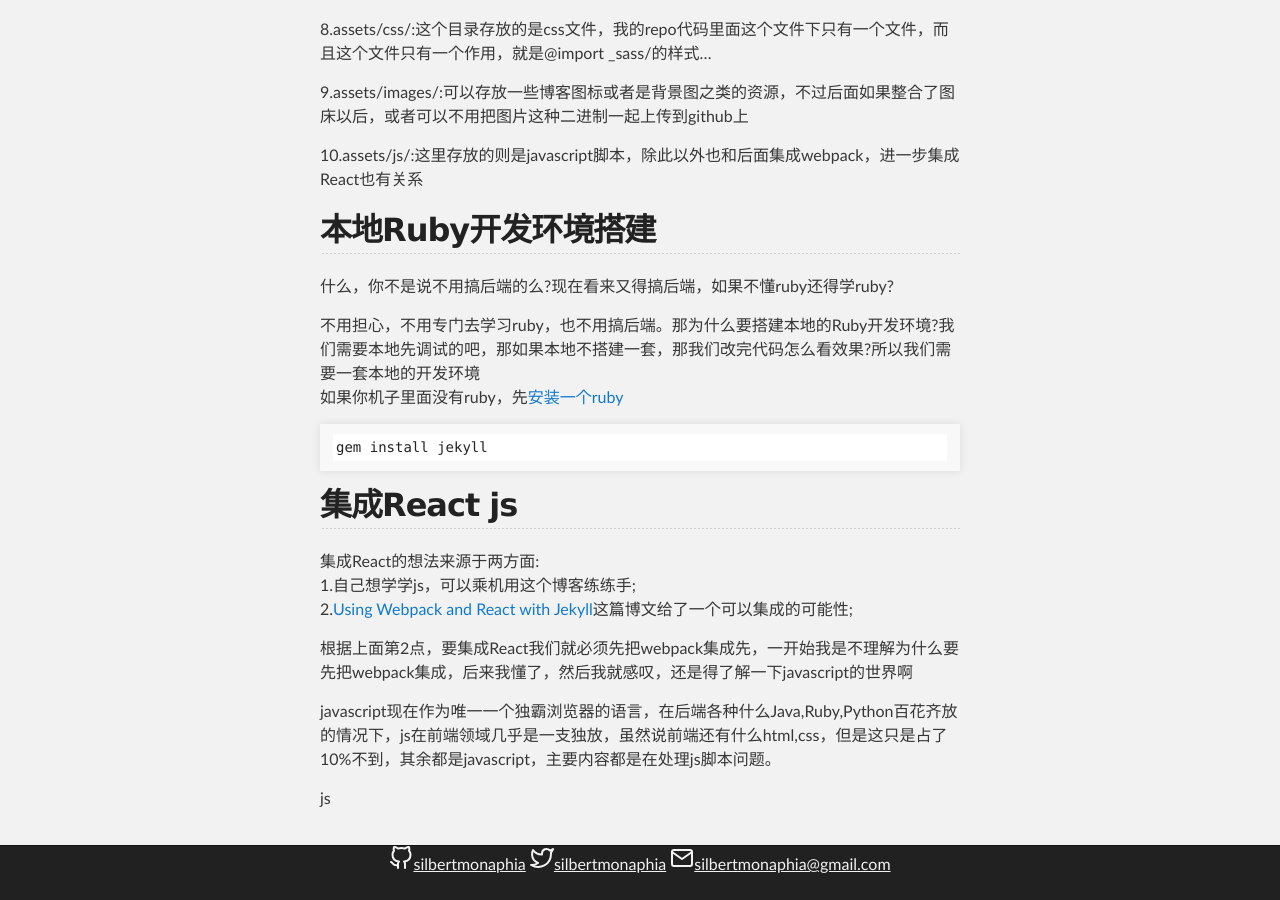
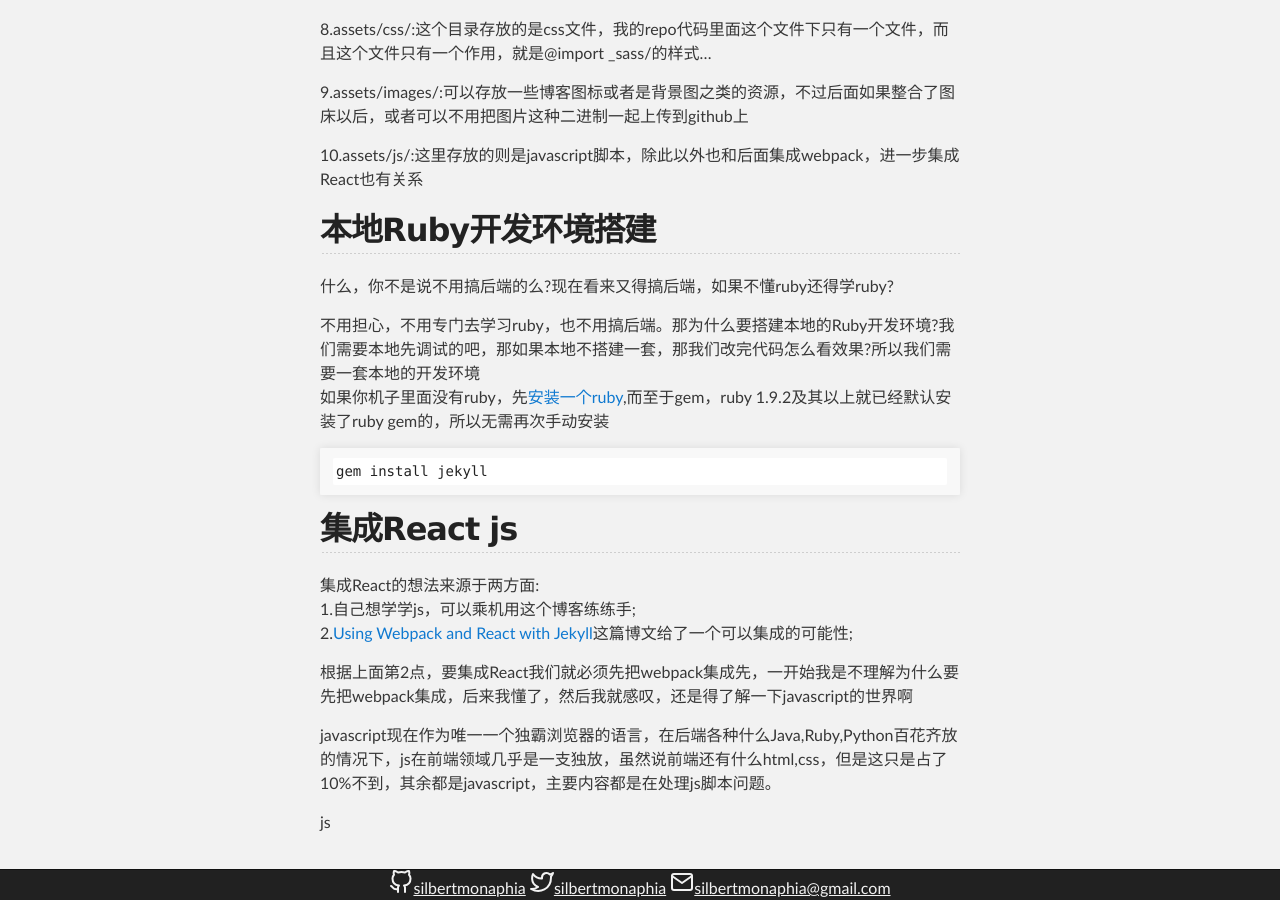
Before and after one commit to silbertmonaphia/silbertmonaphia.github.io, a Jekyll site: the page built from _posts/2018-01-02-关于这个博客.md, in a window 1280 px wide and 900 px high, scrolled down 2762 px. Built offline with Jekyll 4.4.1, drawn with Linux system fonts in a browser that asks for light colours; our own code applies the rules of GitHub Pages for plain Markdown files; the repository's description, which GitHub fills in, is left out; before the commit the page ends 3638 px from its top, so only the background shows below that.

Commit message:
Update 2018-01-02-关于这个博客.md

````diff
--- a/_posts/2018-01-02-关于这个博客.md
+++ b/_posts/2018-01-02-关于这个博客.md
@@ -86,7 +86,7 @@ blog/
 什么，你不是说不用搞后端的么?现在看来又得搞后端，如果不懂ruby还得学ruby?
 
 不用担心，不用专门去学习ruby，也不用搞后端。那为什么要搭建本地的Ruby开发环境?我们需要本地先调试的吧，那如果本地不搭建一套，那我们改完代码怎么看效果?所以我们需要一套本地的开发环境
-如果你机子里面没有ruby，先[安装一个ruby](https://www.ruby-lang.org/en/documentation/installation/#apt)
+如果你机子里面没有ruby，先[安装一个ruby](https://www.ruby-lang.org/en/documentation/installation/#apt),而至于gem，ruby 1.9.2及其以上就已经默认安装了ruby gem的，所以无需再次手动安装
 ```
 gem install jekyll
 ```
````
